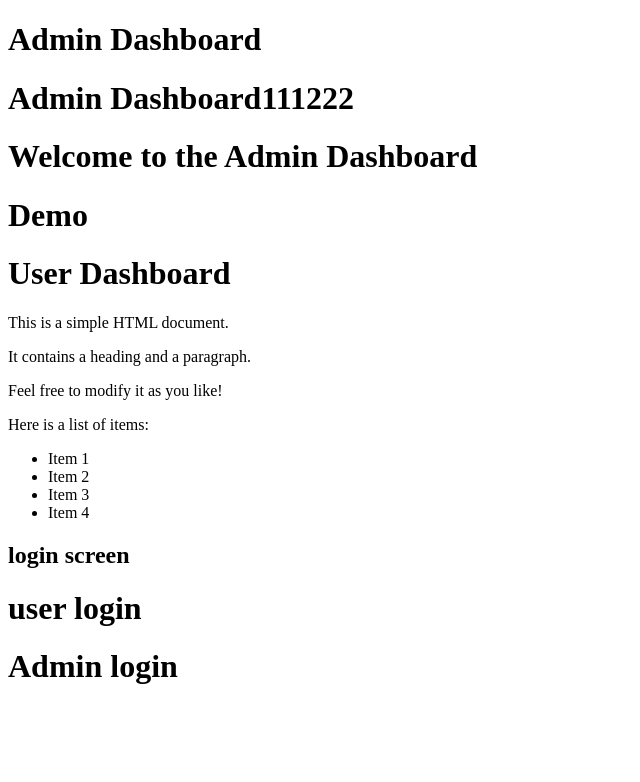
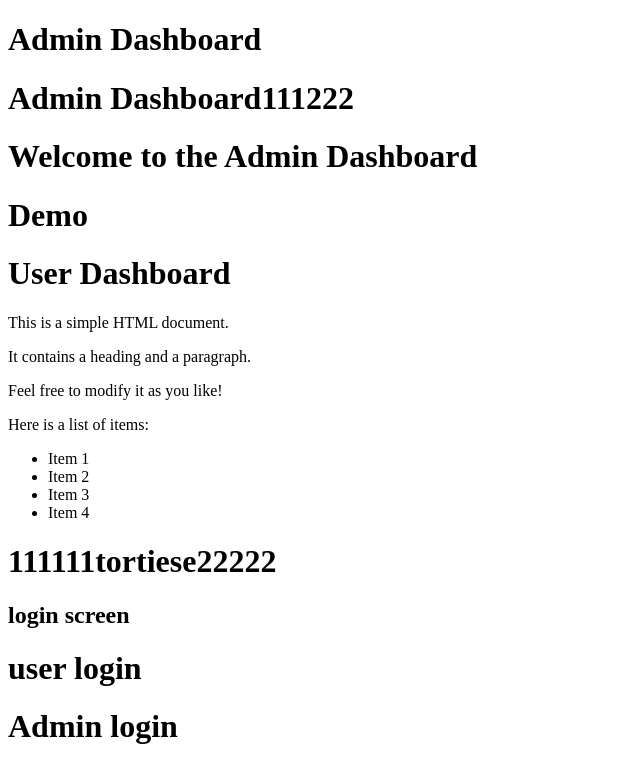
Before and after one commit to premchanduyerra123/gitdemo, a plain HTML site: page index.html in a window 1280 px wide. Shown: the whole page, without its empty margins (0-640 px from the left). Drawn offline with Linux system fonts and the light colour scheme.

Commit message:
inintial demo

```diff
--- a/index.html
+++ b/index.html
@@ -30,7 +30,7 @@
     </ul>
 
 
-
+<h1>111111tortiese22222</h1>
 
     <h2>login screen</h2>
     <h1>user login</h1>
```
